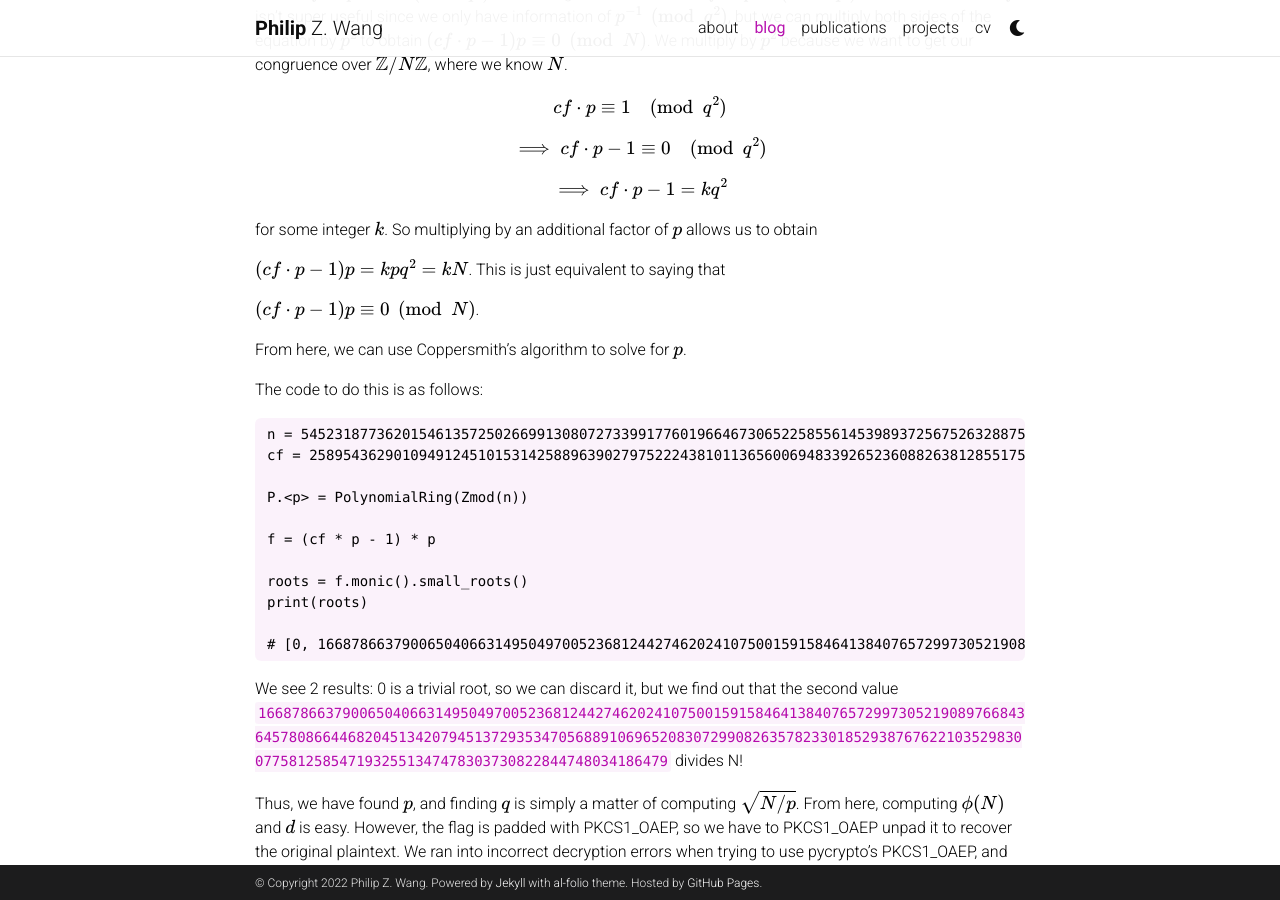
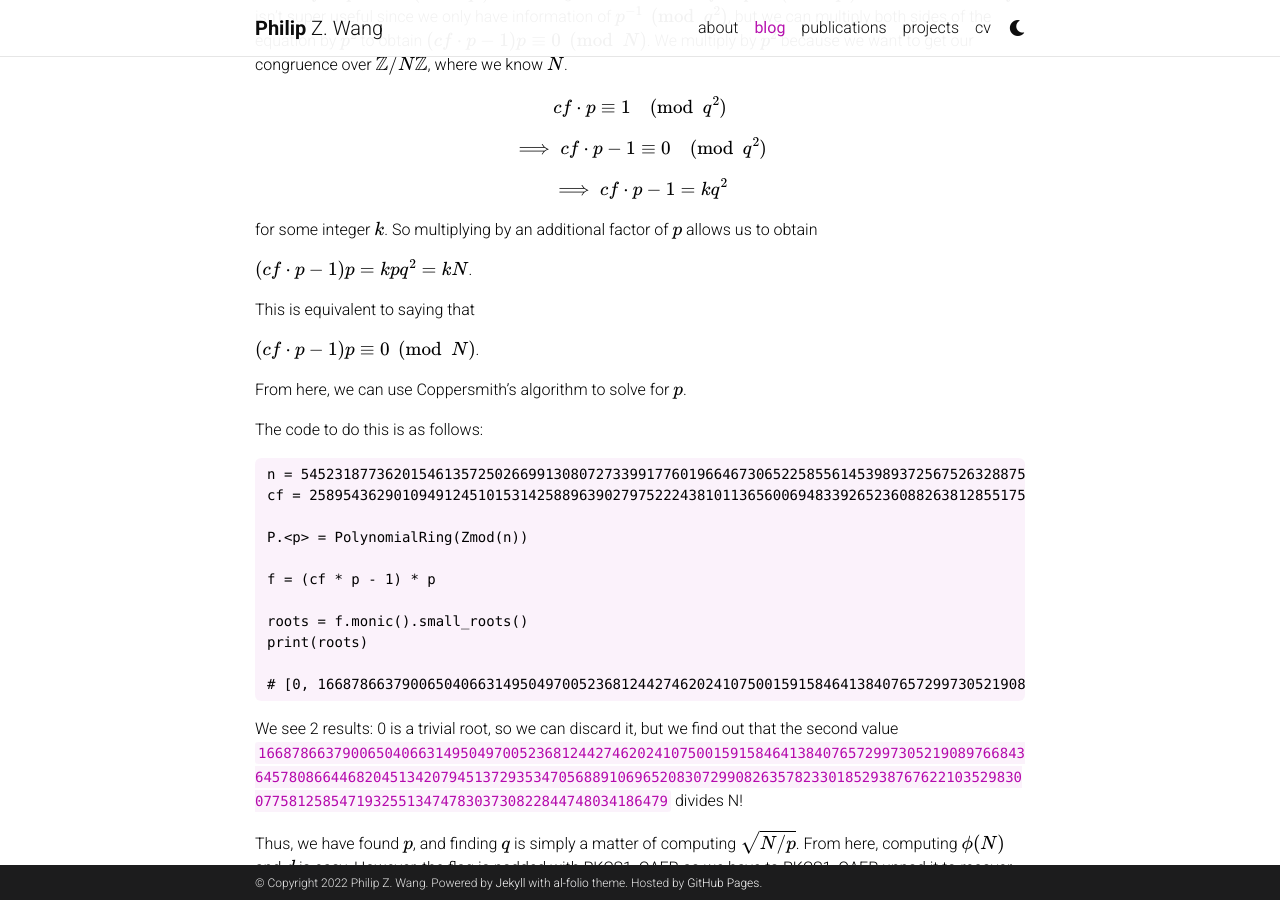
Before and after one commit to pwang00/pwang00.github.io, a Jekyll site: the page built from _posts/2019-09-06-happy.md, in a window 1280 px wide and 900 px high, scrolled down 1184 px. Built offline with Jekyll 4.4.1, drawn with Linux system fonts in a browser that asks for light colours; comment, search, counter and statistics services are not loaded; a style sheet for code colours, icons or effects is not loaded.

Commit message:
Update blog

```diff
--- a/_posts/2019-09-06-happy.md
+++ b/_posts/2019-09-06-happy.md
@@ -58,7 +58,9 @@ $$ \implies cf \cdot p - 1 = kq^2$$
 
 for some integer $$k$$.  So multiplying by an additional factor of $$p$$ allows us to obtain
 
-$$ (cf \cdot p - 1)p = kpq^2 = kN$$.  This is just equivalent to saying that
+$$ (cf \cdot p - 1)p = kpq^2 = kN$$.
+
+This is equivalent to saying that
 
 $$(cf \cdot p - 1)p \equiv 0 \pmod{N}$$.
 
```
